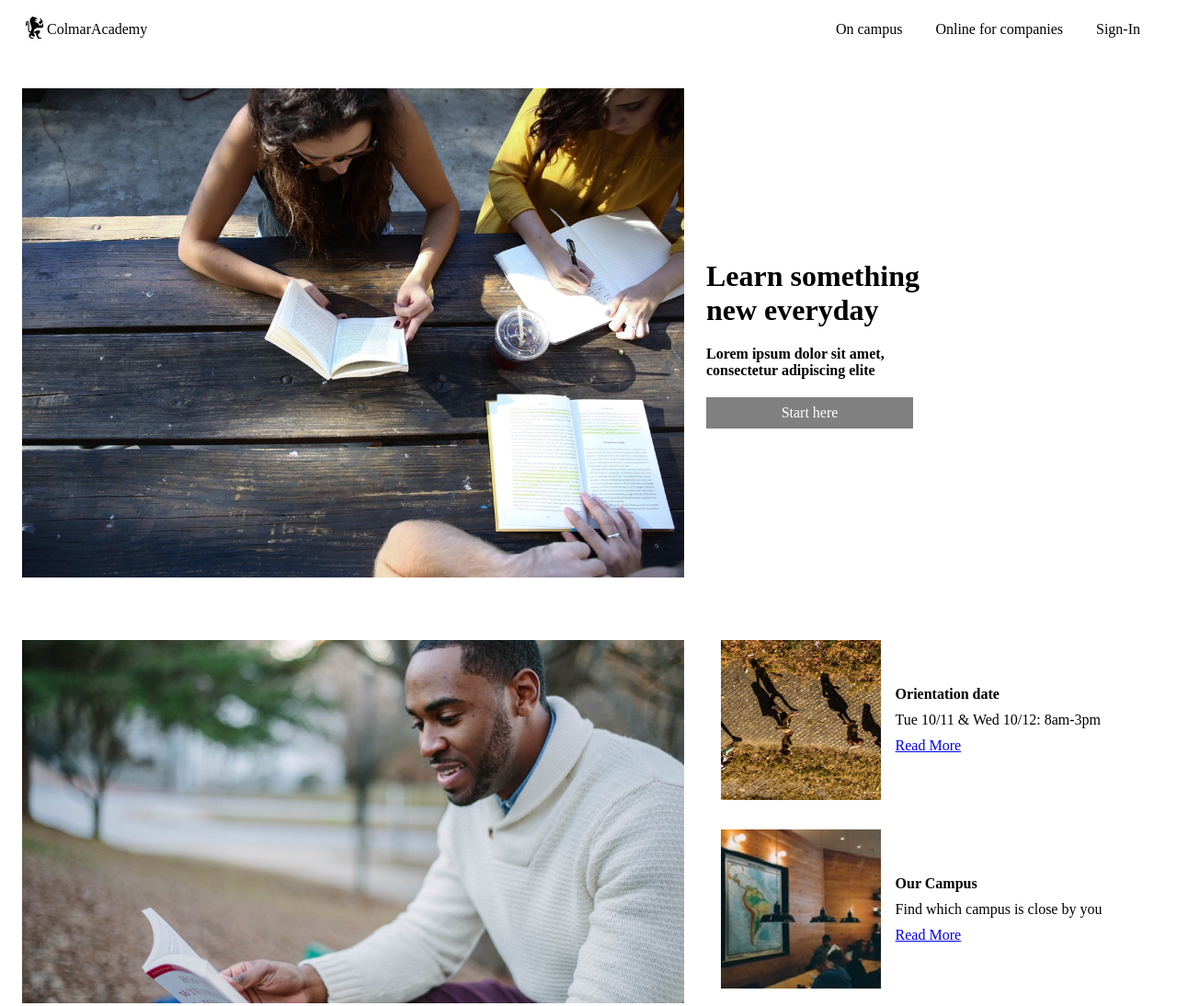
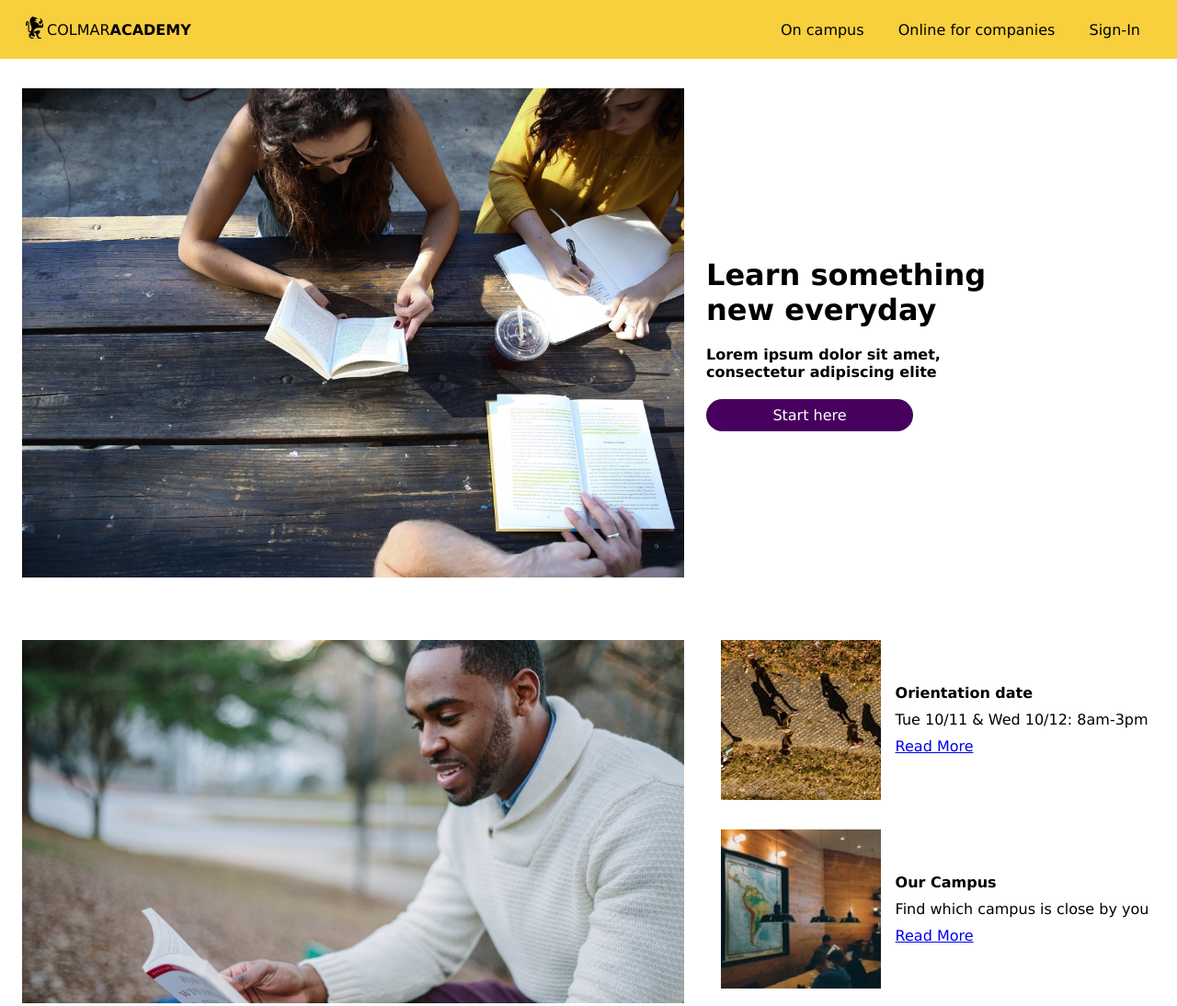
Before and after one commit to yeipkwa/colmar_academy, a plain HTML site: page index.html in a window 1280 px wide. Shown: the top 1094 px of the page at 92% size. Drawn offline with Linux system fonts and the light colour scheme.

Commit message:
added fonts and and colors

```diff
--- a/index.html
+++ b/index.html
@@ -10,7 +10,7 @@
             <div class = "desktop">
                 <div id = "logo">
                     <img src = "./resources/images/ic-logo.svg"/>
-                    <span>ColmarAcademy</span>
+                    <span>Colmar<b>Academy</b></span>
                 </div>
 
                 <nav>
--- a/resources/css/style.css
+++ b/resources/css/style.css
@@ -7,9 +7,22 @@
 html{
     font-size: 16px;
     min-width: 320px;
+    font-family: 'Lucida Sans', 'Lucida Sans Regular', 'Lucida Grande', 'Lucida Sans Unicode', Geneva, Verdana, sans-serif;
 }
 body {
     width: 100%;
+}
+
+header{
+    background-color: #f8cf3d;
+    position: fixed;
+    width: 100%;
+    z-index: 100;
+}
+
+#main-container {
+    position: relative;
+    top: 64px;
 }
 
 
@@ -19,7 +32,6 @@ header .desktop, header .mobile{
     align-items: center;
     display: flex;
     justify-content: space-between;
-
 }
 header .mobile {
     display: none;
@@ -42,6 +54,7 @@ nav ul li {
     height: 24px;
     display: flex;
     align-items: center;
+    text-transform: uppercase;
 }
 
 #main-container {
@@ -77,12 +90,18 @@ footer, header{
 
 .button {
     width: 225px;
-    background-color: grey;
+    background-color: #47005e;
     color: white;
     display: block;
     text-align: center;
     padding-top: 8px;
     padding-bottom: 8px;
+    border-radius: 20px;
+    transition: 0.2s ease-out;
+}
+
+.button:hover {
+    background-color: #67556d;
 }
 
 #start-here h1, #start-here h4, .botton {
@@ -177,6 +196,13 @@ footer, header{
     display: flex;
     flex-direction: column;
     width: 33.33%;
+    background-color: rgb(246, 246, 255);
+    margin-bottom: 16px;
+    transition: 0.2s linear;
+}
+
+.course:hover{
+    background-color: lavender;
 }
 
 #start-learning .mobile .course {
```
